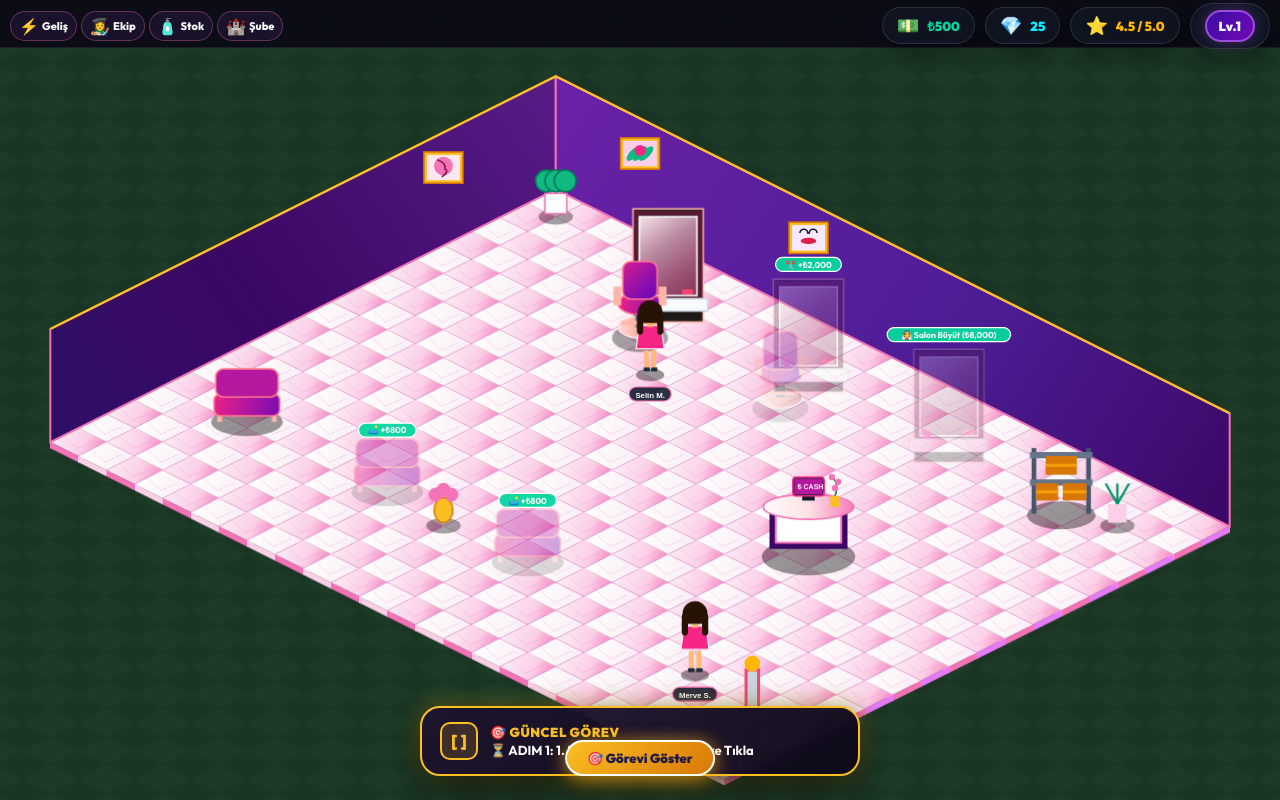
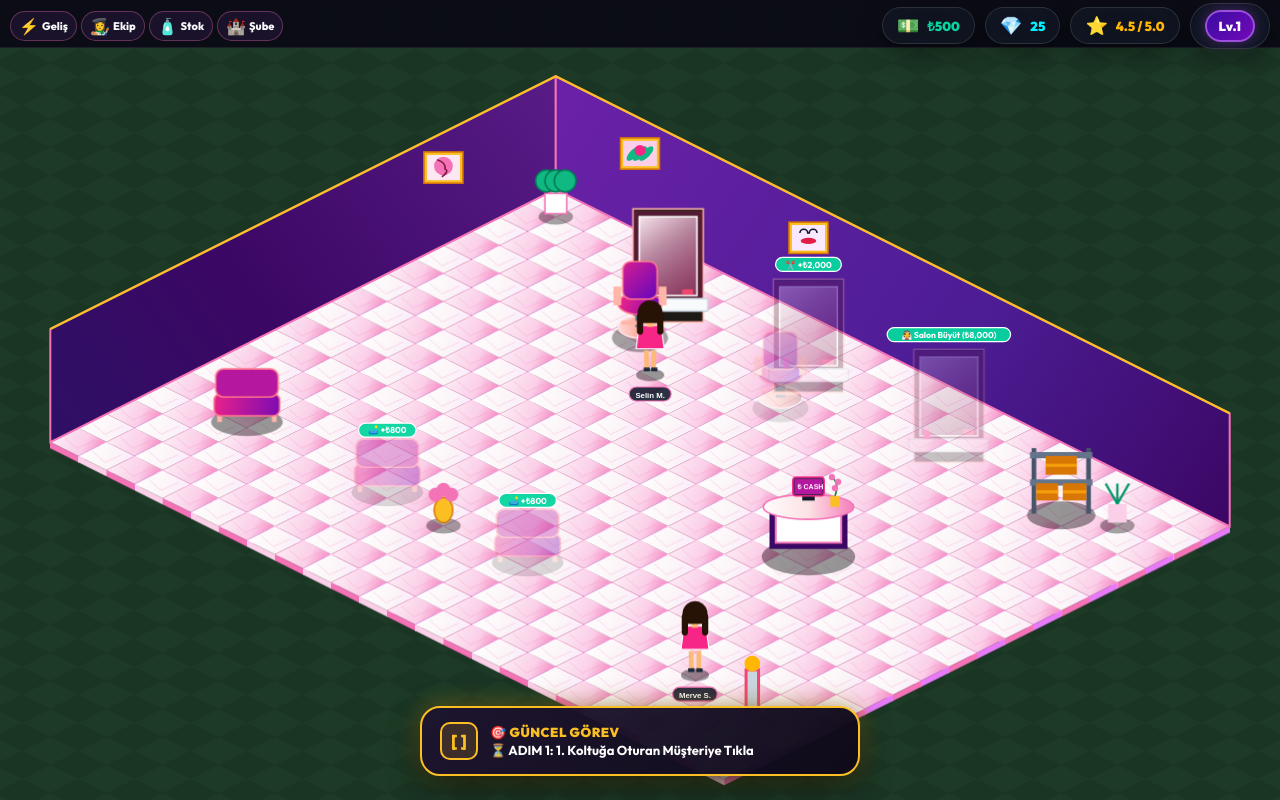
Before and after one commit to gorkemkanyilmaz/hairsalontycoon, a website built with Vite: page index.html in a window 1280 px wide. Built offline with nearby package versions, Linux system fonts and the light colour scheme; animation ran at ten frames a second.

Commit message:
fix: ensure re-open quest toggle button only shows when quest banner is dismissed

```diff
--- a/src/index.css
+++ b/src/index.css
@@ -803,6 +803,10 @@ html, body {
   pointer-events: auto !important;
 }
 
+.btn-show-quest-toggle.hidden {
+  display: none !important;
+}
+
 .btn-show-quest-toggle:hover {
   transform: translateX(-50%) scale(1.06);
   box-shadow: 0 8px 25px rgba(245, 158, 11, 0.7);
--- a/src/ui/TutorialManager.ts
+++ b/src/ui/TutorialManager.ts
@@ -424,20 +424,26 @@ export class TutorialManager {
 
     if (this.currentStep === TutorialStep.COMPLETED) {
       this.overlayElement.classList.add('hidden');
-      showToggleBtn?.classList.add('hidden');
+      if (showToggleBtn) showToggleBtn.style.display = 'none';
       if (this.spotlightRing) this.spotlightRing.style.display = 'none';
       return;
     }
 
     if (this.isDismissed) {
       this.overlayElement.classList.add('hidden');
-      showToggleBtn?.classList.remove('hidden');
+      if (showToggleBtn) {
+        showToggleBtn.style.display = 'block';
+        showToggleBtn.classList.remove('hidden');
+      }
       if (this.spotlightRing) this.spotlightRing.style.display = 'none';
       return;
     }
 
     this.overlayElement.classList.remove('hidden');
-    showToggleBtn?.classList.add('hidden');
+    if (showToggleBtn) {
+      showToggleBtn.style.display = 'none';
+      showToggleBtn.classList.add('hidden');
+    }
 
     const customers = CustomerManager.getInstance().getCustomers();
     const seatedCust = customers.find((c: any) => c.state === CustomerState.SEATED);
```
